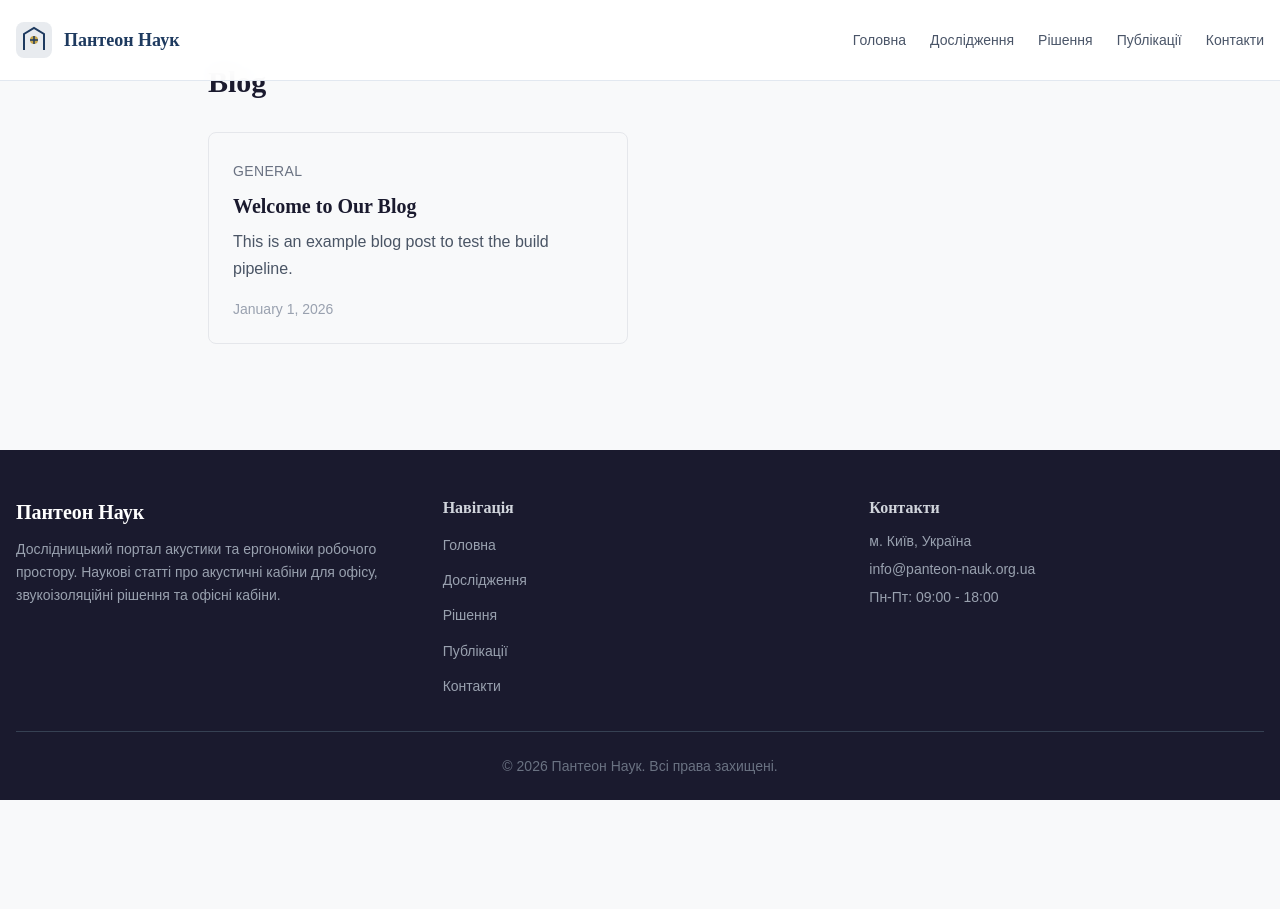
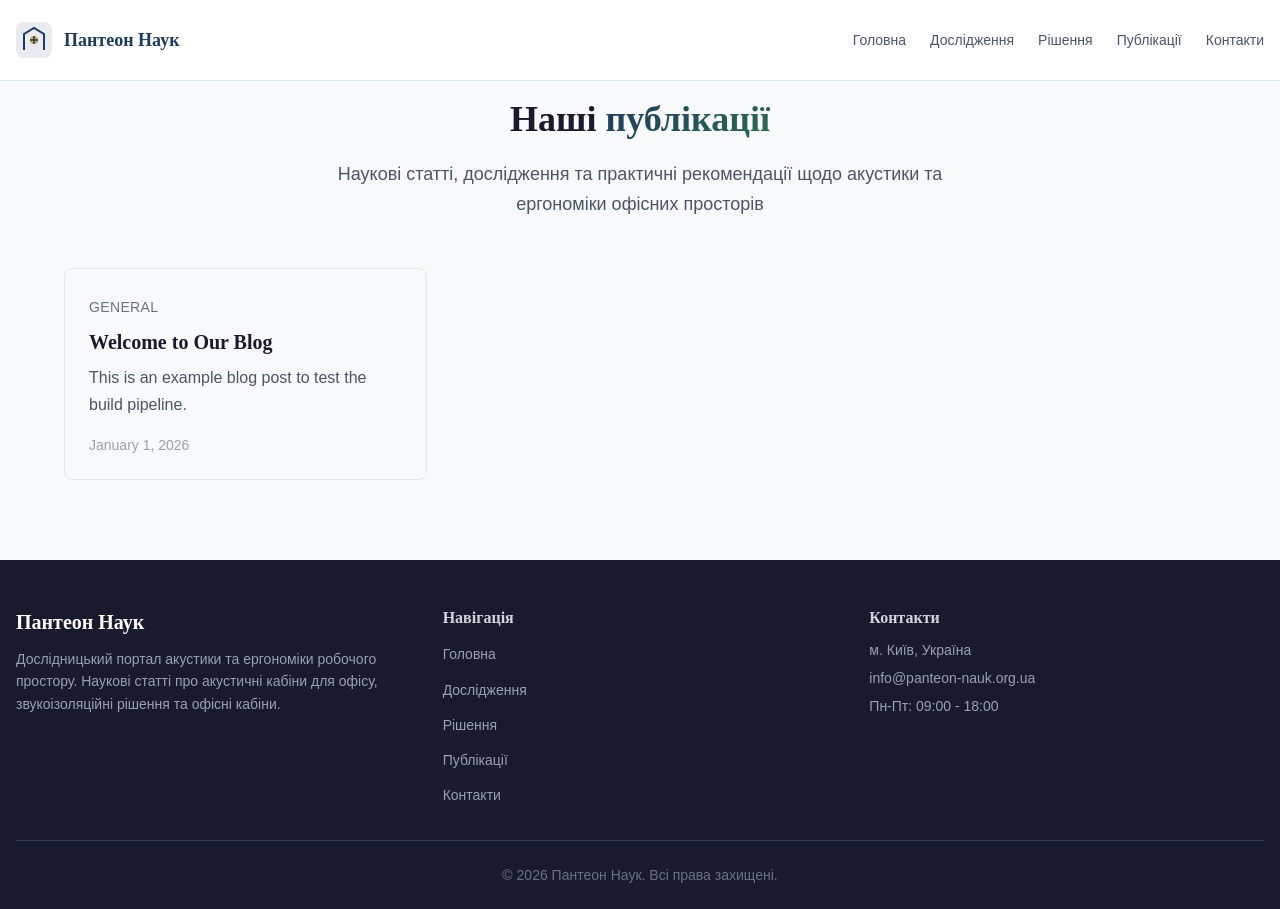
Before and after one commit to sserbin1/panteon-nauk, a Next.js app: page /blog in a window 1280 px wide. Before the commit the page ends 800 px from the top, so only its background shows below. Built offline with nearby package versions, Linux system fonts and the light colour scheme.

Commit message:
feat: blog listing page

```diff
--- a/src/app/blog/page.tsx
+++ b/src/app/blog/page.tsx
@@ -1,24 +1,25 @@
-import { getAllPosts } from '@/lib/blog'
-import { generatePageMetadata } from '@/lib/seo'
-import PostCard from '@/components/blog/PostCard'
+import { getAllPosts } from "@/lib/blog"
+import { generatePageMetadata } from "@/lib/seo"
+import PostCard from "@/components/blog/PostCard"
 
 export const metadata = generatePageMetadata({
-  title: 'Blog',
-  description: 'Read our latest articles.',
-  path: '/blog/',
+  title: "Публікації",
+  description: "Наукові статті та дослідження у сфері акустики офісних просторів, звукоізоляційних кабін та ергономіки робочого середовища.",
+  path: "/blog/",
+  keywords: ["акустичні кабіни для офісу", "звукоізоляційні кабіни", "офісні кабіни", "дослідження акустики"],
 })
 
 export default function BlogListPage() {
   const posts = getAllPosts()
-
   return (
-    <main className="max-w-4xl mx-auto px-4 py-16">
-      <h1 className="text-3xl font-bold mb-8">Blog</h1>
-      <div className="grid gap-6 md:grid-cols-2">
-        {posts.map((post) => (
-          <PostCard key={post.slug} post={post} />
-        ))}
+    <div className="pt-24 pb-20 bg-[var(--background)]">
+      <div className="w-full max-w-7xl mx-auto px-4">
+        <h1 className="section-title mb-4">{"Наші "}<span className="gradient-text">{"публікації"}</span></h1>
+        <p className="section-subtitle">{"Наукові статті, дослідження та практичні рекомендації щодо акустики та ергономіки офісних просторів"}</p>
+        <div className="grid gap-8 md:grid-cols-2 lg:grid-cols-3 max-w-6xl mx-auto">
+          {posts.map((post) => (<PostCard key={post.slug} post={post} />))}
+        </div>
       </div>
-    </main>
+    </div>
   )
 }
```
